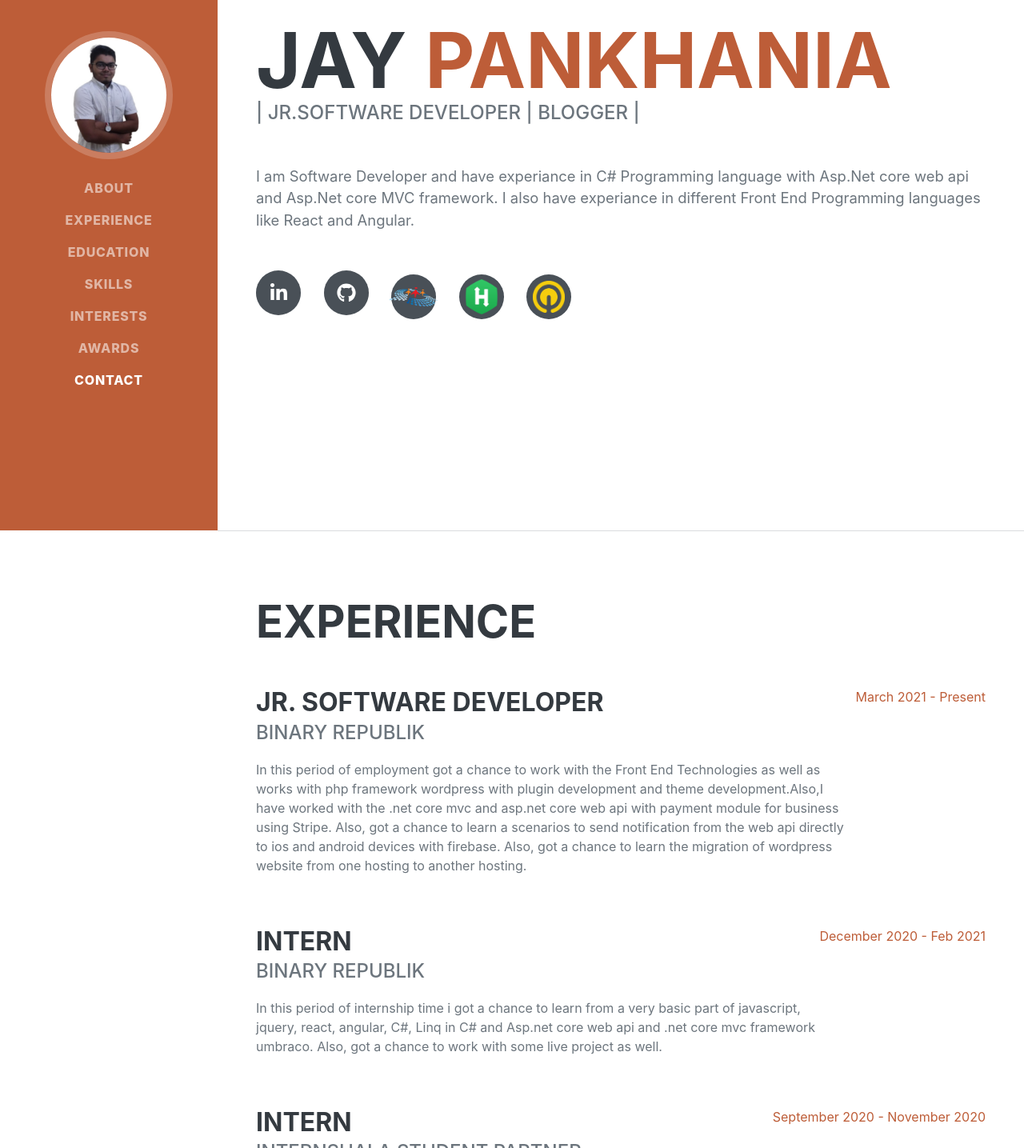
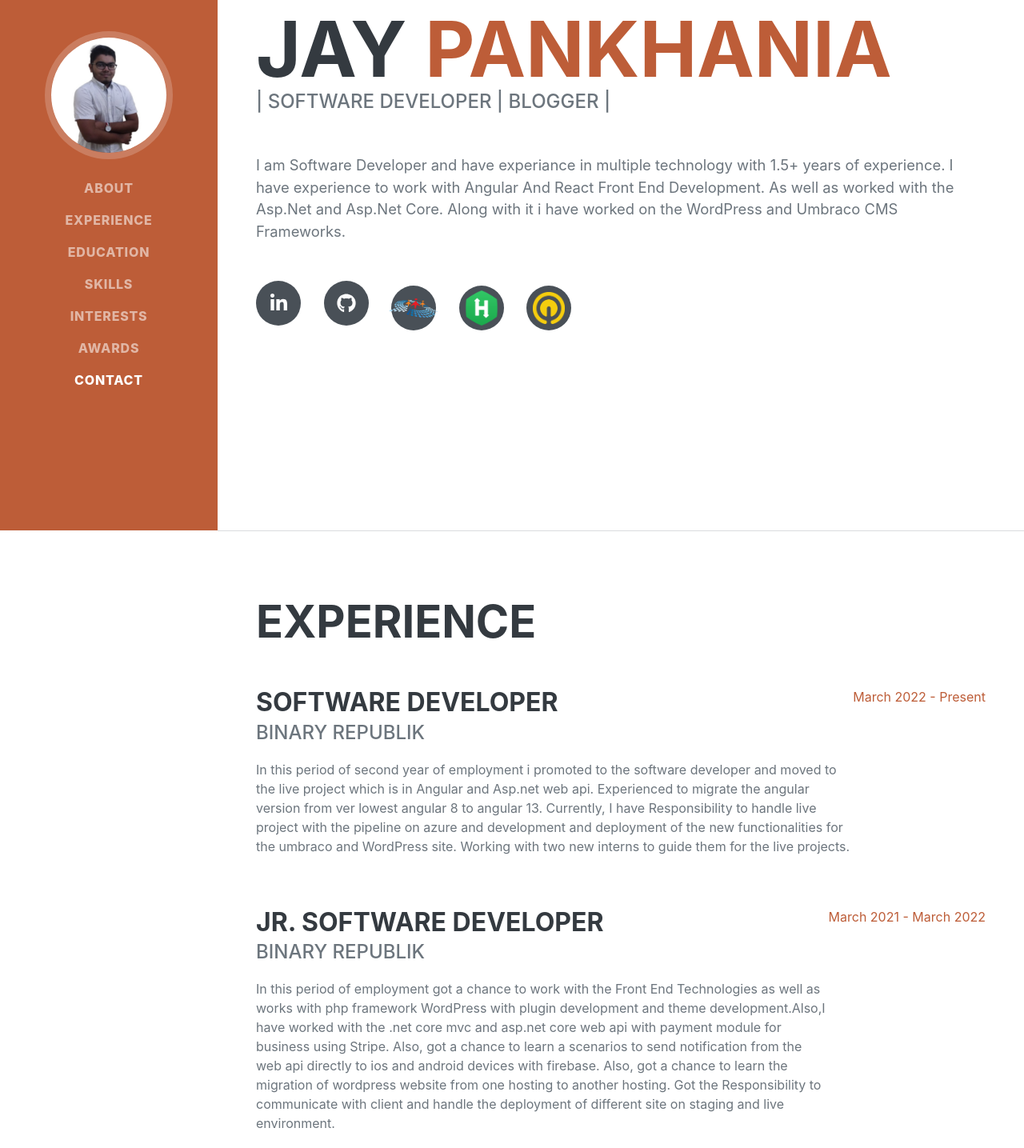
Before and after one commit to jaiPankhaniya/Jay-Pankhania-Resume, a plain HTML site: page index.html in a window 1280 px wide. Shown: the part 137-1572 px from the top of the page at 80% size. Drawn offline with nearby package versions, Linux system fonts and the light colour scheme; a web font is replaced by a local one.

Commit message:
Updated the Bio for the Index.html file

```diff
--- a/index.html
+++ b/index.html
@@ -45,14 +45,14 @@
                         <span class="text-primary">Pankhania</span>
                     </h1>
                     <div class="subheading mb-5">
-                        | Jr.Software Developer | Blogger |
+                        | Software Developer | Blogger |
                     </div>
-                    <p class="lead mb-5">I am Software Developer and have experiance in C# Programming language with Asp.Net core web api and Asp.Net core MVC framework. I also have experiance in different Front End Programming languages like React and Angular.
+                    <p class="lead mb-5">I am Software Developer and have experiance in multiple technology with 1.5+ years of experience. I have experience to work with Angular And React Front End Development. As well as worked with the Asp.Net and Asp.Net Core. Along with it i have worked on the WordPress and Umbraco CMS Frameworks.
                     <div class="social-icons">
                         <a class="social-icon" target="_blank" href="https://www.linkedin.com/in/jay-pankhaniya/"><i class="fab fa-linkedin-in"></i></a>
                         <a class="social-icon" target="_blank" href="https://github.com/jaiPankhaniya"><i class="fab fa-github"></i></a>
 						<a class="social-icon" target="_blank" style="margin-bottom:100px" href="https://www.c-sharpcorner.com/members/jay-pankhaniya"><li class="list-inline-item"><img src="assets/icons/csharpcorner.png" height="40px" width="70px"/></li></a>
-						<a class="social-icon" target="_blank" style="margin-bottom:100px" href="https://www.hackerrank.com/pankhaniyajay"><li class="list-inline-item"><img src="assets/icons/Hackerrank.png" height="60px" width="60px"/></li></a>
+						<a class="social-icon" target="_blank" style="margin-bottom:100px" href="https://www.hackerrank.com/pankhaniyajay"><li class="list-inline-item"><img src="assets/icons/hackerrank.png" height="60px" width="60px"/></li></a>
 						<a class="social-icon" target="_blank" style="margin-bottom:100px" href="https://www.qwiklabs.com/public_profiles/7ade80f5-4d25-4e38-b00f-1dc7ceeefb00"><li class="list-inline-item"><img src="assets/icons/quicklabs.png" height="40px" width="40px"/></li></a>
                     </div>
                 </div>
@@ -62,14 +62,22 @@
             <section class="resume-section" id="experience">
                 <div class="resume-section-content">
                     <h2 class="mb-5">Experience</h2>
+					<div class="d-flex flex-column flex-md-row justify-content-between mb-5">
+                        <div class="flex-grow-1">
+                            <h3 class="mb-0">Software Developer</h3>
+                            <div class="subheading mb-3">Binary Republik</div>
+                            <p>In this period of second year of employment i promoted to the software developer and moved to the live project which is in Angular and Asp.net web api. Experienced to migrate the angular version from ver lowest angular 8 to angular 13. Currently, I have Responsibility to handle live project with the pipeline on azure and development and deployment of the new functionalities for the umbraco and WordPress site. Working with two new interns to guide them for the live projects.</p>
+                        </div>
+                        <div class="flex-shrink-0"><span class="text-primary">March 2022 - Present</span></div>
+                    </div>
                     <div class="d-flex flex-column flex-md-row justify-content-between mb-5">
                         <div class="flex-grow-1">
                             <h3 class="mb-0">Jr. Software Developer</h3>
                             <div class="subheading mb-3">Binary Republik</div>
-                            <p>In this period of employment got a chance to work with the Front End Technologies as well as works with php framework wordpress with plugin development and theme development.Also,I have worked with the .net core mvc and asp.net core web api with payment module for business using Stripe. Also, got a chance to learn a scenarios to send notification from the web api directly to ios and android devices with firebase.
-							Also, got a chance to learn the migration of wordpress website from one hosting to another hosting.</p>
+                            <p>In this period of employment got a chance to work with the Front End Technologies as well as works with php framework WordPress with plugin development and theme development.Also,I have worked with the .net core mvc and asp.net core web api with payment module for business using Stripe. Also, got a chance to learn a scenarios to send notification from the web api directly to ios and android devices with firebase.
+							Also, got a chance to learn the migration of wordpress website from one hosting to another hosting. Got the Responsibility to communicate with client and handle the deployment of different site on staging and live environment.</p>
                         </div>
-                        <div class="flex-shrink-0"><span class="text-primary">March 2021 - Present</span></div>
+                        <div class="flex-shrink-0"><span class="text-primary">March 2021 - March 2022</span></div>
                     </div>
 					<div class="d-flex flex-column flex-md-row justify-content-between mb-5">
                         <div class="flex-grow-1">
@@ -128,7 +136,7 @@
 						<li class="list-inline-item"><img src="assets/icons/PHP.png" title="PHP" alt="PHP" height="40px" width="70px"/></li>
 						<li class="list-inline-item"><img title="Wordpress" alt="Wordpress" src="assets/icons/wordpress.png" height="40px" width="40px"/></li>
 						<li class="list-inline-item"><img src="assets/icons/Csharp.png" title="C# Programming" alt="C# Programming" height="40px" width="40px"/></li>
-						<li class="list-inline-item"><img alt="Asp.net Core" title="Asp.Net Core" src="assets/icons/dot net core.png" height="40px" width="40px"/></li>
+						<li class="list-inline-item"><img alt="Asp.net Core" title="Asp.Net Core" src="assets/icons/.net core.png" height="40px" width="40px"/></li>
 						<li class="list-inline-item"><img alt="Umbaro" title="Umbraco" src="assets/icons/Umbraco.png" height="40px" width="40px"/></li>
 						<li class="list-inline-item"><img alt="Angular" title="Angular" src="assets/icons/angular.png" height="40px" width="40px"/></li>
 						<li class="list-inline-item"><img src="assets/icons/react.png" alt="React" title="React" height="40px" width="40px"/></li>
```
